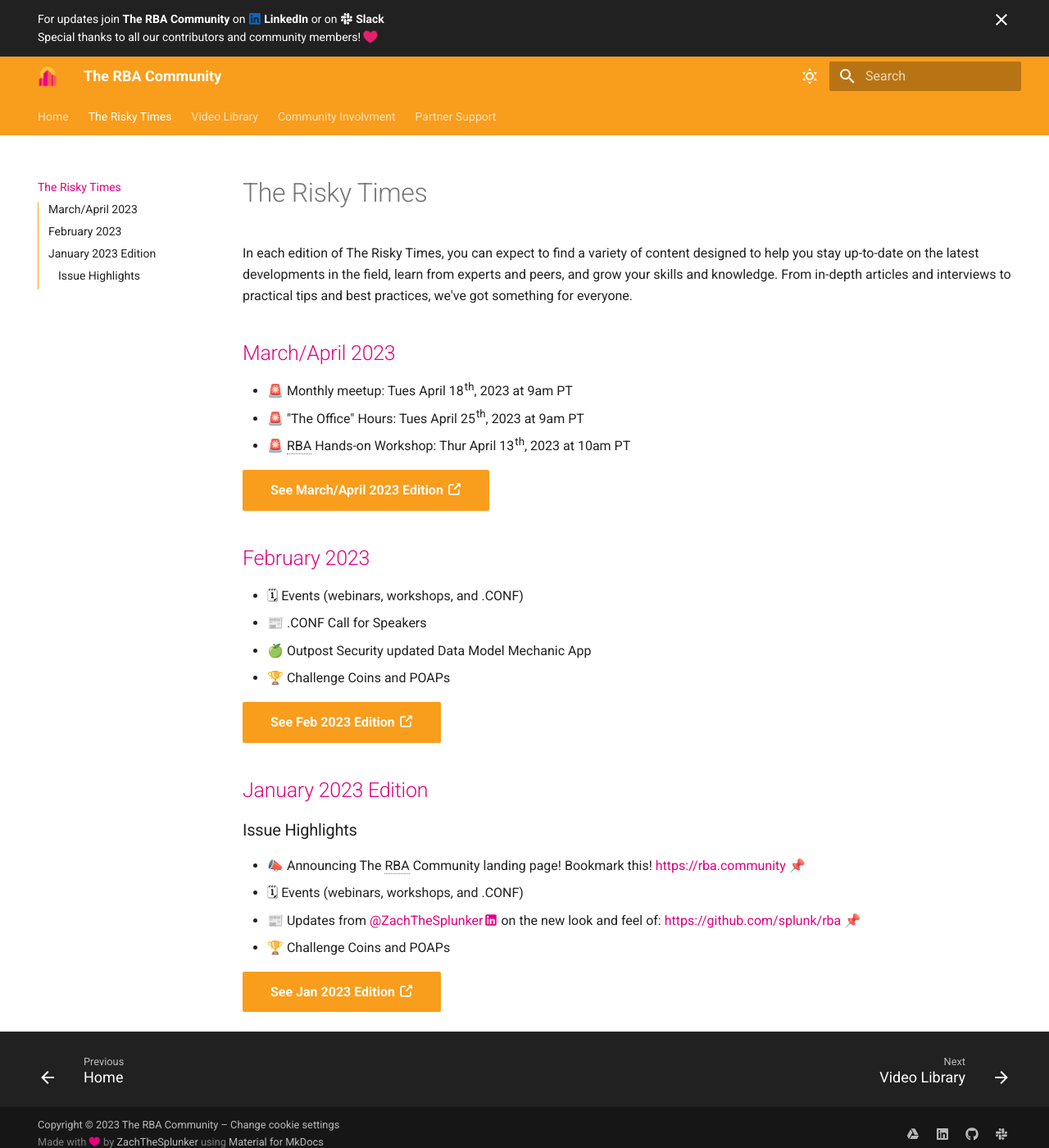
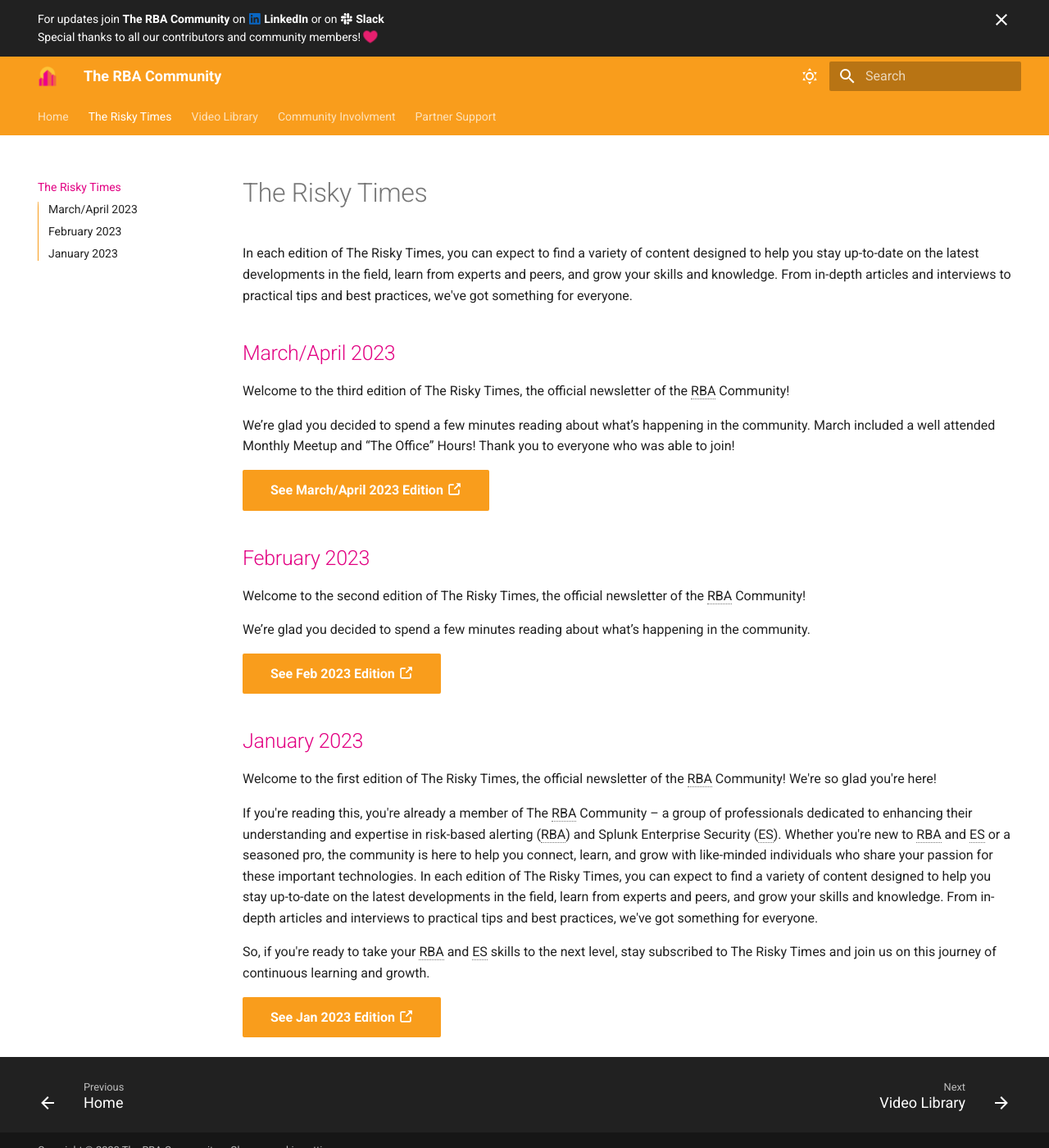
Before and after one commit to rba-community/rba-community, an MkDocs documentation site: the page built from docs/risky-times/index.md, in a window 1280 px wide and 1400 px high. Shown: the whole window at 82% size. Built offline with MkDocs 1.6.1 and Material for MkDocs 9.7.7, drawn with Linux system fonts in a browser that asks for light colours.

Commit message:
replaced bullets with newsletter headers
Signed-off-by: Zachary Christensen <zchristensen@splunk.com>

```diff
--- a/docs/risky-times/index.md
+++ b/docs/risky-times/index.md
@@ -11,29 +11,27 @@
 
 ## [March/April 2023][mar-apr-2023]{ target="_blank" rel="external nofollow" }
 
-- 🚨 Monthly meetup: Tues April 18th, 2023 at 9am PT
-- 🚨 "The Office" Hours: Tues April 25th, 2023 at 9am PT
-- 🚨 RBA Hands-on Workshop: Thur April 13th, 2023 at 10am PT
+Welcome to the third edition of The Risky Times, the official newsletter of the RBA Community!
+
+We’re glad you decided to spend a few minutes reading about what’s happening in the community. March included a well attended Monthly Meetup and “The Office” Hours! Thank you to everyone who was able to join!
 
 [See March/April 2023 Edition :octicons-link-external-16:][mar-apr-2023]{ .md-button .md-button--primary target="_blank" rel="external nofollow" }
 
 ## [February 2023][feb-2023]{ target="_blank" rel="external nofollow" }
 
-- 🗓 Events (webinars, workshops, and .CONF)
-- 📰 .CONF Call for Speakers
-- 🍏 Outpost Security updated Data Model Mechanic App
-- 🏆 Challenge Coins and POAPs
+Welcome to the second edition of The Risky Times, the official newsletter of the RBA Community!
+
+We’re glad you decided to spend a few minutes reading about what’s happening in the community.
 
 [See Feb 2023 Edition :octicons-link-external-16:][feb-2023]{ .md-button .md-button--primary target="_blank" rel="external nofollow" }
 
-## [January 2023 Edition][jan-2023]{ target="_blank" rel="external nofollow" }
+## [January 2023][jan-2023]{ target="_blank" rel="external nofollow" }
 
-### Issue Highlights
+Welcome to the first edition of The Risky Times, the official newsletter of the RBA Community! We're so glad you're here!
 
-- 📣 Announcing The RBA Community landing page! Bookmark this! [https://rba.community](https://rba.community){ target="_blank" } 📌
-- 🗓 Events (webinars, workshops, and .CONF)
-- 📰 Updates from [@ZachTheSplunker:material-linkedin:](https://www.linkedin.com/in/zachthesplunker/){ target="_blank" } on the new look and feel of: [https://github.com/splunk/rba](https://github.com/splunk/rba){ target="_blank" } 📌
-- 🏆 Challenge Coins and POAPs
+If you're reading this, you're already a member of The RBA Community – a group of professionals dedicated to enhancing their understanding and expertise in risk-based alerting (RBA) and Splunk Enterprise Security (ES). Whether you're new to RBA and ES or a seasoned pro, the community is here to help you connect, learn, and grow with like-minded individuals who share your passion for these important technologies. In each edition of The Risky Times, you can expect to find a variety of content designed to help you stay up-to-date on the latest developments in the field, learn from experts and peers, and grow your skills and knowledge. From in-depth articles and interviews to practical tips and best practices, we've got something for everyone.
+
+So, if you're ready to take your RBA and ES skills to the next level, stay subscribed to The Risky Times and join us on this journey of continuous learning and growth.
 
 [See Jan 2023 Edition :octicons-link-external-16:][jan-2023]{ .md-button .md-button--primary target="_blank" }
 
```
